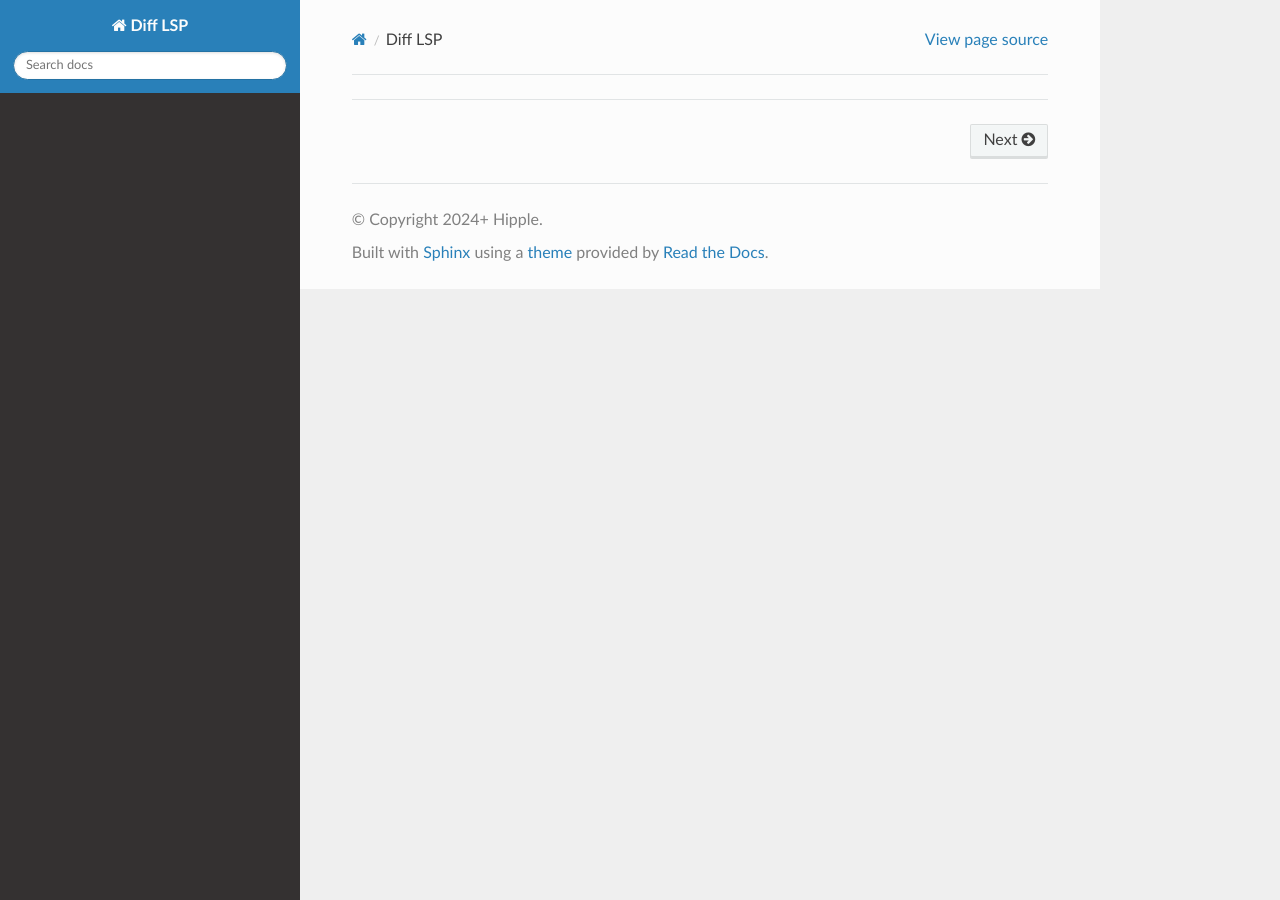
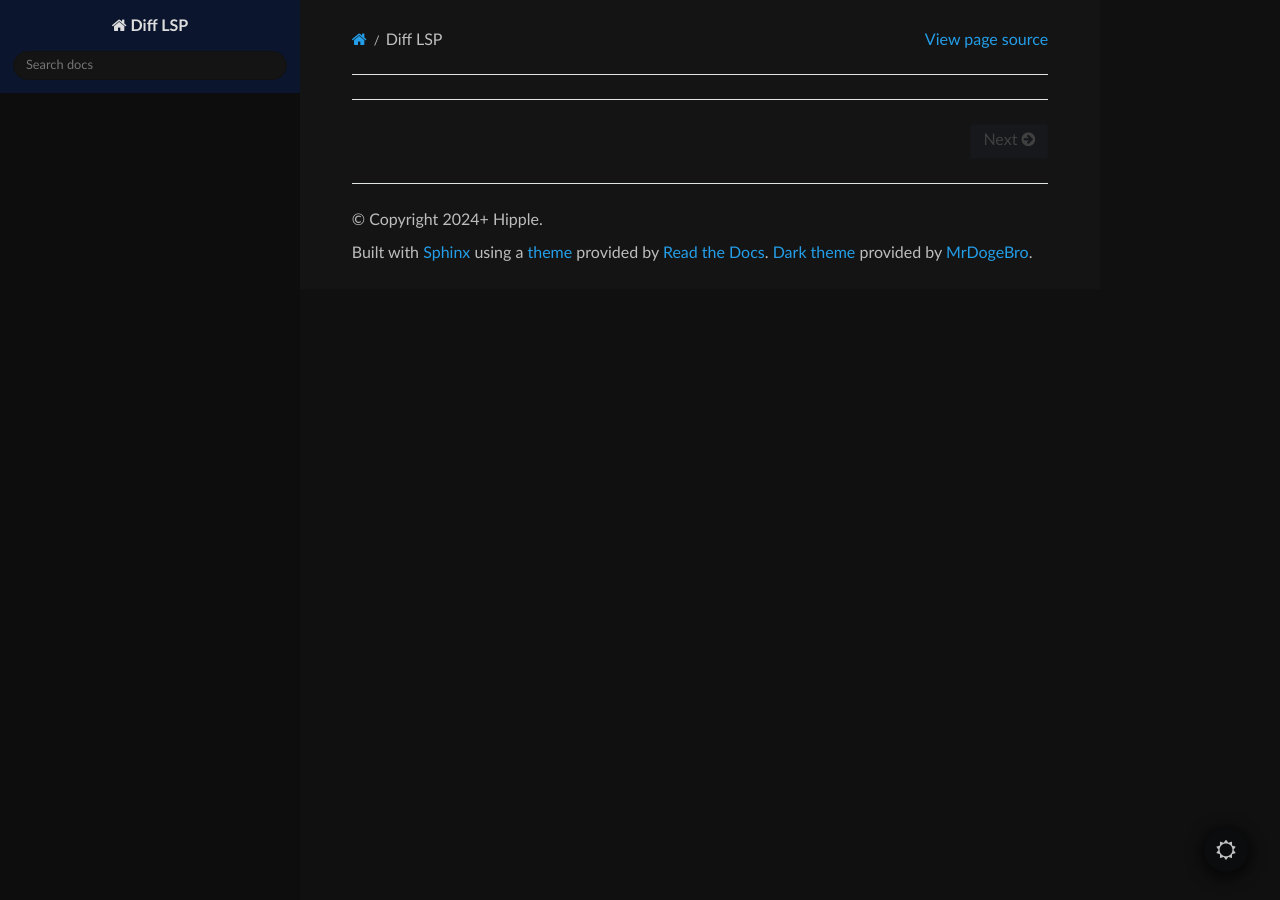
Before and after one commit to C-Hipple/diff-lsp, a Sphinx documentation site: the page built from docs/source/index.rst, in a window 1280 px wide. Built offline with Sphinx 7.4.7 and the Read the Docs theme 3.1.0, drawn with Linux system fonts in a browser that asks for light colours; pages that are not in the unit, such as notebooks, are missing from menus; some of the changed lines change nothing that is shown.

Commit message:
docs theme

```diff
--- a/docs/requirements.txt
+++ b/docs/requirements.txt
@@ -1,2 +1,3 @@
-sphinx==7.1.2
-sphinx-rtd-theme==1.3.0rc1
+sphinx-rtd-dark-mode
+sphinx
+sphinx-rtd-theme
--- a/docs/source/conf.py
+++ b/docs/source/conf.py
@@ -17,7 +17,10 @@ extensions = [
     'sphinx.ext.autodoc',
     'sphinx.ext.autosummary',
     'sphinx.ext.intersphinx',
+    'sphinx_rtd_dark_mode',
 ]
+
+default_dark_mode = True
 
 intersphinx_mapping = {
     'python': ('https://docs.python.org/3/', None),
```
